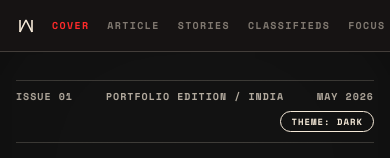
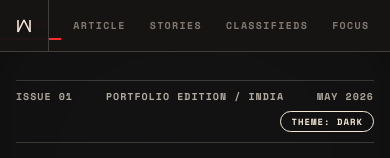
Before and after one commit to sumit-ai-labs/retro_portfolio, a Next.js app: page / in a window 390 px wide. Shown: the top 158 px of the page. Built offline with nearby package versions, Linux system fonts and the light colour scheme; no server answers.

Commit message:
fix: mobile nav horizontal scroll rail + active link auto-reveal

```diff
--- a/components/ui/SideIndex.jsx
+++ b/components/ui/SideIndex.jsx
@@ -33,6 +33,15 @@ export function SideIndex() {
     return () => observer.disconnect();
   }, []);
 
+  // Auto-reveal active link in mobile horizontal scroll rail
+  useEffect(() => {
+    if (typeof window === "undefined" || window.innerWidth > 760) return;
+    const activeLink = document.querySelector(".side-link.active");
+    if (activeLink) {
+      activeLink.scrollIntoView({ inline: "center", block: "nearest", behavior: "smooth" });
+    }
+  }, [active]);
+
   return (
     <aside className="side-index" aria-label="Section index">
       <BrandMark />
--- a/styles/globals.css
+++ b/styles/globals.css
@@ -626,33 +626,44 @@ html[data-theme="evening"] .dialog-actions a:hover { background: var(--ink); col
   .cursor, .cursor-label { display: none; }
   .skip-link { left: 16px; top: 8px; }
 
-  /* ── Sticky top nav ── */
+  /* ── Sticky top nav — horizontal scroll rail ── */
   .side-index {
     position: sticky; top: 0; width: 100%; height: 52px;
     border-right: none; border-bottom: 1px solid var(--line);
-    flex-direction: row; padding: 0 16px; z-index: 900;
+    flex-direction: row; padding: 0; z-index: 900;
     background: rgba(245, 233, 216, 0.97);
     backdrop-filter: blur(12px) saturate(1.4);
     -webkit-backdrop-filter: blur(12px) saturate(1.4);
     justify-content: flex-start; align-items: center;
-    overflow-y: hidden; overflow-x: auto; scrollbar-width: none;
-    gap: 0;
+    overflow-x: auto; overflow-y: hidden;
+    scrollbar-width: none; /* Firefox */
+    scroll-snap-type: x proximity;
+    -webkit-overflow-scrolling: touch;
   }
   html[data-theme="evening"] .side-index { background: rgba(23, 20, 20, 0.97); }
-  .side-index::-webkit-scrollbar { display: none; }
-  .brand-mark { margin-right: 14px; padding: 0; border-bottom: 0; flex-shrink: 0; width: auto; }
+  .side-index::-webkit-scrollbar { display: none; } /* Chrome/Safari */
+  .brand-mark {
+    margin-right: 0; padding: 0 14px; border-bottom: 0;
+    flex-shrink: 0; width: auto; position: sticky; left: 0;
+    background: inherit; z-index: 1;
+    border-right: 1px solid var(--line);
+    height: 100%; display: flex; align-items: center;
+  }
   .brand-mark svg { width: 20px; height: 20px; }
   .side-index nav {
     flex-direction: row; writing-mode: horizontal-tb; transform: none;
-    flex-wrap: nowrap; gap: 14px; margin: 0; padding: 0;
-    align-items: center; width: auto; flex-shrink: 0;
+    flex-wrap: nowrap; gap: 0; margin: 0; padding: 0 12px;
+    align-items: center; width: max-content; flex-shrink: 0;
   }
   .side-index a {
     writing-mode: horizontal-tb; transform: none;
-    padding: 8px 2px; border-left: 0; display: block; font-size: 10px;
+    padding: 8px 12px; border-left: 0; display: flex;
+    align-items: center; font-size: 10px; white-space: nowrap;
+    scroll-snap-align: start; flex-shrink: 0;
   }
   .side-index a::before { display: none; }
   .side-index a:hover { transform: none; }
+  .side-index a.active { border-bottom: 2px solid var(--red); }
   .print-time { display: none; }
   #publication { margin-left: 0; }
 
```
